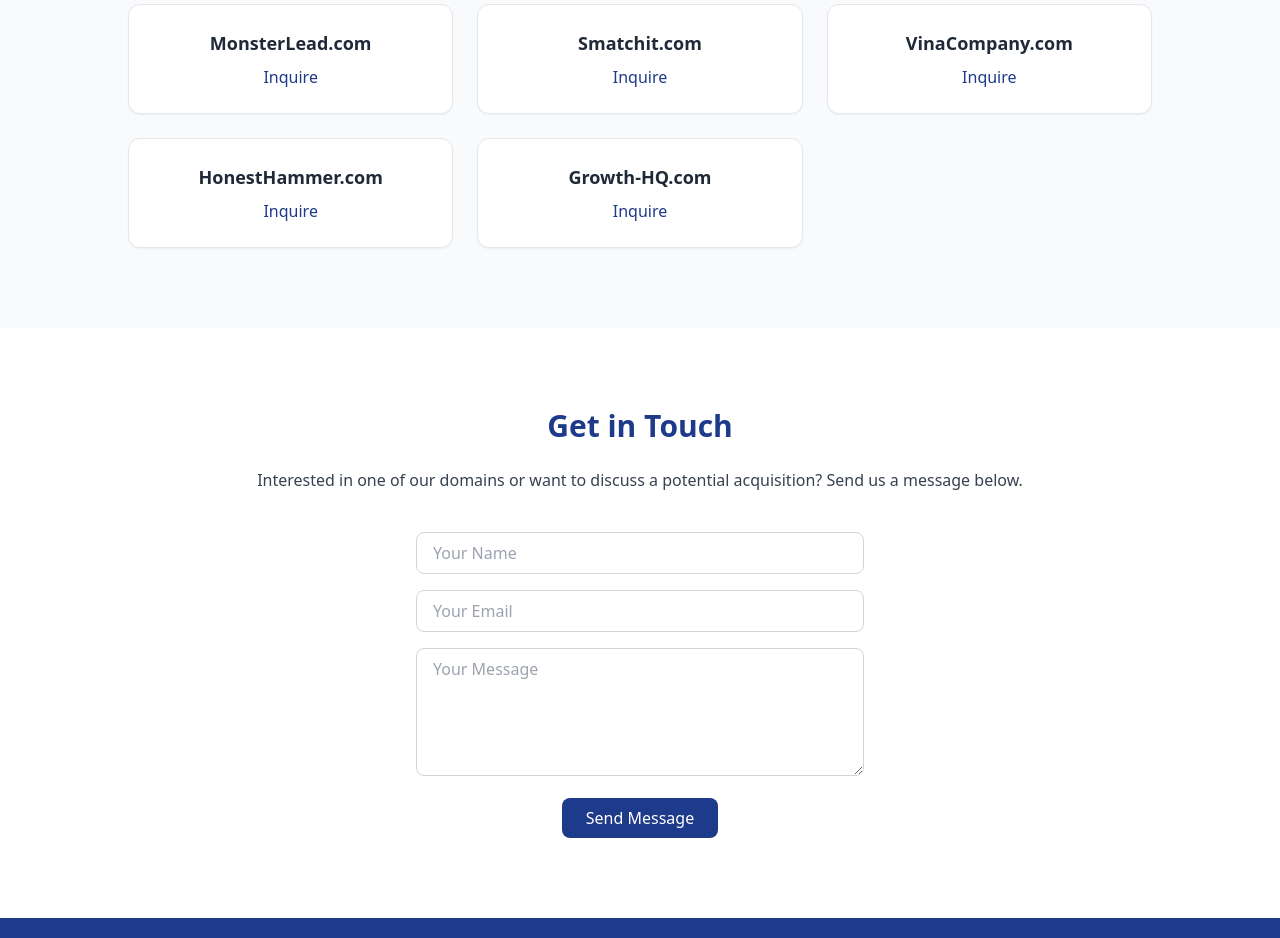
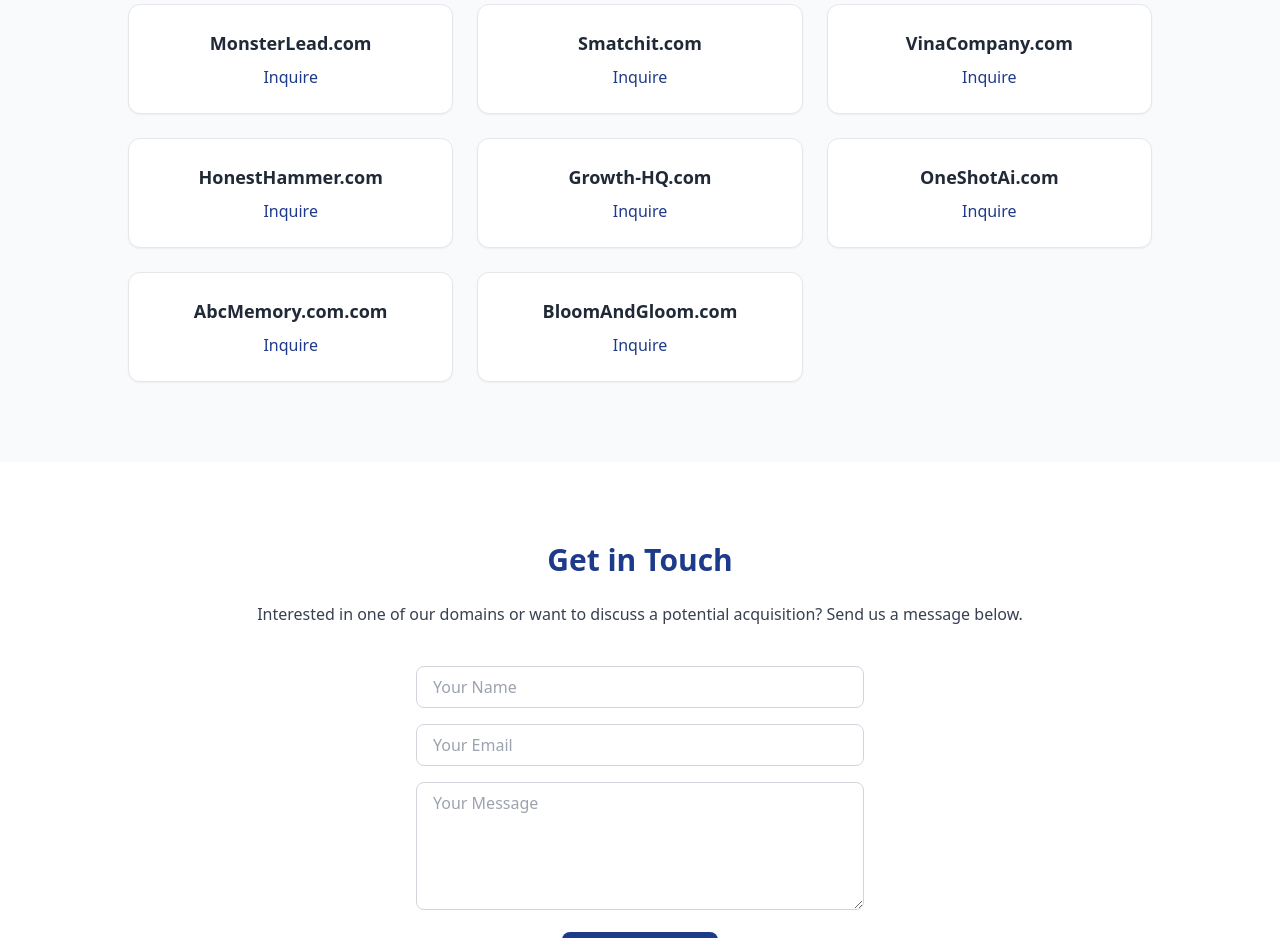
Before and after one commit to Clonexrt/outsetventure, a plain HTML site: page index.html in a window 1280 px wide. Shown: the part 1060-1998 px from the top of the page. Drawn offline with nearby package versions, Linux system fonts and the light colour scheme.

Commit message:
Update index.html

```diff
--- a/index.html
+++ b/index.html
@@ -122,6 +122,21 @@
         <a href="#contact" class="text-blue-900 font-medium hover:underline mt-2 block">Inquire</a>
       </div>
 
+	   <div class="border rounded-xl p-6 text-center bg-white shadow-sm hover:shadow-md transition">
+        <h3 class="text-lg font-semibold text-gray-800">OneShotAi.com</h3>
+        <a href="#contact" class="text-blue-900 font-medium hover:underline mt-2 block">Inquire</a>
+      </div>
+
+	   <div class="border rounded-xl p-6 text-center bg-white shadow-sm hover:shadow-md transition">
+        <h3 class="text-lg font-semibold text-gray-800">AbcMemory.com.com</h3>
+        <a href="#contact" class="text-blue-900 font-medium hover:underline mt-2 block">Inquire</a>
+      </div>
+
+	    <div class="border rounded-xl p-6 text-center bg-white shadow-sm hover:shadow-md transition">
+        <h3 class="text-lg font-semibold text-gray-800">BloomAndGloom.com</h3>
+        <a href="#contact" class="text-blue-900 font-medium hover:underline mt-2 block">Inquire</a>
+      </div>
+
     </div>
   </section>
 
```
